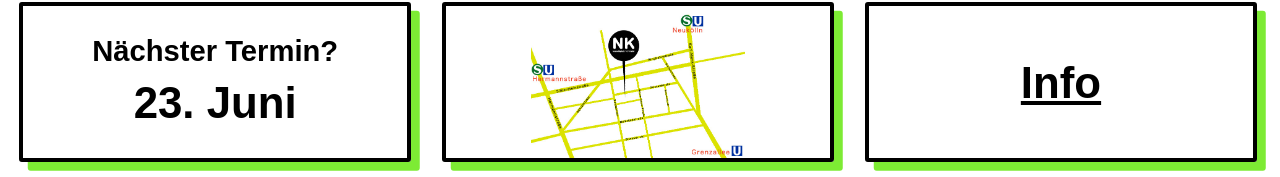
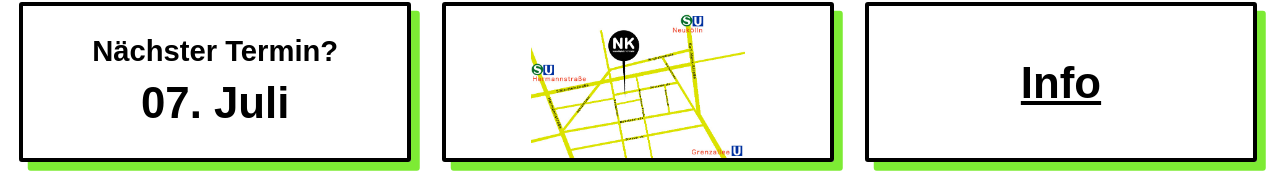
Before and after one commit to oskarrough/nkflohmarkt, a plain HTML site: page index.html in a window 1280 px wide. Shown: the part 433-610 px from the top of the page. Drawn offline with Linux system fonts and the light colour scheme.

Commit message:
Update index.html

```diff
--- a/index.html
+++ b/index.html
@@ -33,7 +33,7 @@
 			<p class="Subtitle">Stand buchen</p>
 		</a>
 		<div>
-			<p class="CalendarText"> Nächster Termin?<br><big>23. Juni</big></p>
+			<p class="CalendarText"> Nächster Termin?<br><big>07. Juli</big></p>
 		</div>
 		<a href="https://goo.gl/maps/6ZVvjKtZPJmtvyGp8">
 			<img class="Map" src="./assets/map.jpg" alt="NK Flohmarkt am Kranoldplatz">
```
